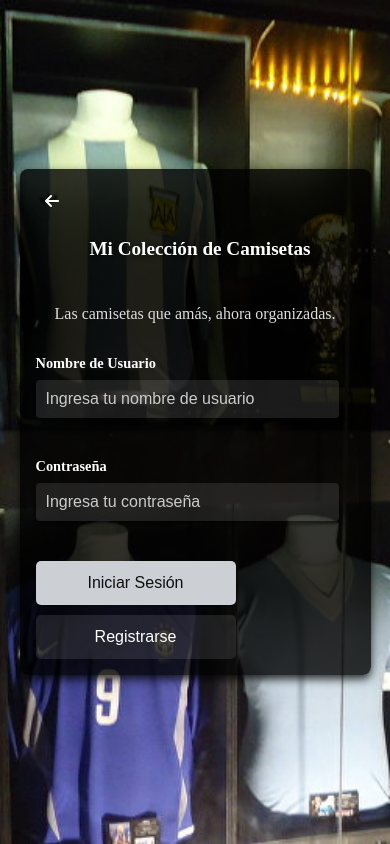
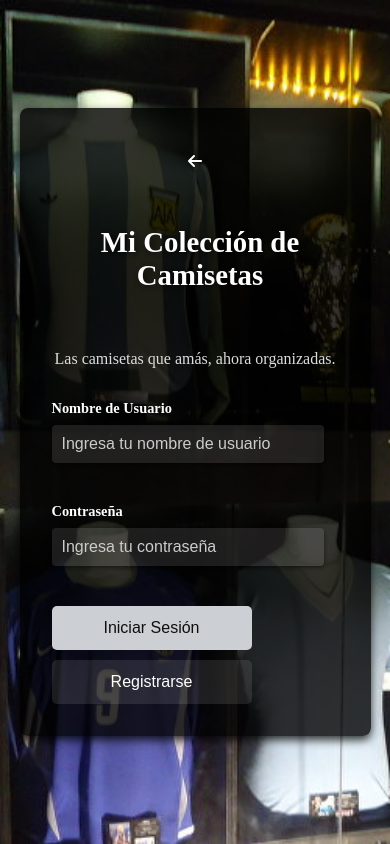
Before and after one commit to lminervino18/mi-coleccion-camisetas, a React (Create React App) app in the folder frontend/: page /login in a window 390 px wide. Built offline with nearby package versions, Linux system fonts and the light colour scheme.

Commit message:
fix: mobile style and navigate in shred

```diff
--- a/frontend/src/components/Home.css
+++ b/frontend/src/components/Home.css
@@ -210,14 +210,14 @@
     }
 
     .nav-buttons {
-        gap: 8px;
+        gap: 6px;
     }
 
     .btn {
-        padding: 6px 12px;
-        font-size: 0.8rem;
-        min-width: 70px;
-        height: 30px;
+        padding: 6px 10px;
+        font-size: 0.75rem;
+        min-width: 60px;
+        height: 28px;
         display: flex;
         align-items: center;
         justify-content: center;
@@ -267,14 +267,14 @@
     }
 
     .nav-buttons {
-        gap: 6px;
+        gap: 4px;
     }
 
     .btn {
         padding: 4px 8px;
-        font-size: 0.75rem;
-        min-width: 60px;
-        height: 25px;
+        font-size: 0.7rem;
+        min-width: 50px;
+        height: 24px;
     }
 
     .image-slider {
--- a/frontend/src/components/Home.js
+++ b/frontend/src/components/Home.js
@@ -1,4 +1,3 @@
-// Home.js
 import React, { useState, useEffect } from 'react';
 import { useNavigate } from 'react-router-dom';
 import RegisterForm from './RegisterForm';
@@ -15,6 +14,44 @@ function Home() {
   const importAll = (r) => r.keys().map(r);
   const images = importAll(require.context('../assets/people', false, /\.(png|jpe?g|svg)$/));
 
+  // Verificar autenticación al cargar el componente
+  useEffect(() => {
+    const checkAuth = () => {
+      const token = localStorage.getItem('token');
+      const usuarioId = localStorage.getItem('usuarioId');
+
+      if (!token) {
+        localStorage.clear();
+        return;
+      }
+
+      if (token && usuarioId) {
+        navigate('/camisetas', { replace: true });
+      }
+    };
+
+    checkAuth();
+
+    // Limpiar customOrder existente
+    Object.keys(localStorage).forEach((key) => {
+      if (key.startsWith('customOrder_')) {
+        localStorage.removeItem(key);
+      }
+    });
+
+    const handleBeforeUnload = () => {
+      if (!localStorage.getItem('token')) {
+        localStorage.clear();
+      }
+    };
+
+    window.addEventListener('beforeunload', handleBeforeUnload);
+    return () => {
+      window.removeEventListener('beforeunload', handleBeforeUnload);
+    };
+  }, [navigate]);
+
+  // Efecto para el slider de imágenes
   useEffect(() => {
     const interval = setInterval(() => {
       const nextIndex = (currentImageIndex + 1) % images.length;
--- a/frontend/src/components/Login.css
+++ b/frontend/src/components/Login.css
@@ -5,50 +5,21 @@
   align-items: center;
   height: 100vh;
   background: url("../assets/background.jpg") no-repeat center center;
-  background-size: cover;
-  background-attachment: fixed;
+  background-size: cover; /* Ajusta automáticamente para cubrir el área */
+  background-attachment: fixed; /* Opcional: crea un efecto de paralaje */
   position: relative;
 }
 
 /* Superposición oscura sobre el fondo */
 .overlay {
-  background-color: rgba(0, 0, 0, 0.8);
+  background-color: rgba(0, 0, 0, 0.8); /* Oscurece más el fondo */
   padding: 2rem;
   border-radius: 8px;
   color: #fff;
   text-align: center;
   max-width: 400px;
-  width: 90%;
-  box-shadow: 0 4px 10px rgba(0, 0, 0, 0.8);
-  position: relative; /* Para el posicionamiento del botón de retorno */
-}
-
-/* Botón de retorno */
-.back-button {
-  position: absolute;
-  top: 20px;
-  left: 20px;
-  background: none;
-  border: none;
-  color: white;
-  font-size: 1.5rem;
-  cursor: pointer;
-  transition: all 0.3s ease;
-  padding: 10px;
-  display: flex;
-  align-items: center;
-  justify-content: center;
-  z-index: 10;
-}
-
-.back-button:hover {
-  transform: scale(1.1);
-  color: #cccfd3;
-}
-
-.back-button:focus {
-  outline: none;
-  color: #cccfd3;
+  width: 90%; /* Adaptativo para pantallas pequeñas */
+  box-shadow: 0 4px 10px rgba(0, 0, 0, 0.8); /* Sombra para resaltar el formulario */
 }
 
 /* Estilo del logo y el título */
@@ -57,7 +28,6 @@
   align-items: center;
   justify-content: center;
   margin-bottom: 1rem;
-  margin-top: 1.5rem; /* Espacio para el botón de retorno */
 }
 
 /* Para el logo */
@@ -72,7 +42,7 @@
   font-size: 1.8rem;
   font-weight: bold;
   color: #fff;
-  text-shadow: 2px 2px 8px rgba(0, 0, 0, 0.8);
+  text-shadow: 2px 2px 8px rgba(0, 0, 0, 0.8); /* Contorno oscuro para resaltar */
 }
 
 /* Estilo del subtítulo */
@@ -102,7 +72,7 @@
   background-color: rgba(255, 255, 255, 0.1);
   color: #fff;
   font-size: 1rem;
-  box-shadow: 0 2px 5px rgba(0, 0, 0, 0.5);
+  box-shadow: 0 2px 5px rgba(0, 0, 0, 0.5); /* Resalta el input */
   margin-bottom: 1rem;
 }
 
@@ -113,11 +83,12 @@
 }
 
 /* Botones */
-.form-actions {
+.form-buttons {
   display: flex;
-  flex-direction: column;
-  gap: 10px;
+  justify-content: space-between;
 }
+
+/* Estilos para los botones */
 
 .login-form .btn-primary {
   width: 100%;
@@ -128,29 +99,26 @@
   color: rgb(15, 15, 15);
   border-radius: 5px;
   cursor: pointer;
-  transition: all 0.3s ease;
 }
 
 .login-form .btn-primary:hover {
   background-color: #fdfdfd;
-  transform: translateY(-2px);
 }
 
 .login-form .btn-secondary {
+  margin-top: 10px;
   width: 100%;
   padding: 10px;
   font-size: 1rem;
   border: none;
-  background-color: rgba(255, 255, 255, 0.1);
+  background-color: rgba(255, 255, 255, 0.1); /* Fondo translúcido */
   color: white;
   border-radius: 5px;
   cursor: pointer;
-  transition: all 0.3s ease;
 }
 
 .login-form .btn-secondary:hover {
-  background-color: rgba(255, 255, 255, 0.2);
-  transform: translateY(-2px);
+  background-color: rgba(255, 255, 255, 0.2); /* Más translúcido al pasar */
 }
 
 /* Estilo para mensajes de error */
@@ -164,10 +132,9 @@
   text-align: center;
   font-size: 0.9rem;
   width: 95%;
-  animation: fadeIn 0.3s ease-in-out;
 }
 
-/* Animaciones */
+/* Animación para el mensaje de error */
 @keyframes fadeIn {
   from {
     opacity: 0;
@@ -179,73 +146,94 @@
   }
 }
 
-/* Mejoras de accesibilidad */
-.back-button:focus,
-.btn:focus {
-  outline: 2px solid #fff;
-  outline-offset: 2px;
+.error-message {
+  animation: fadeIn 0.3s ease-in-out;
 }
 
-/* Efectos de hover mejorados */
-.back-button:hover {
-  transform: scale(1.1) translateX(-2px);
+/* Estilo para mensajes de error generales */
+.register-form .error-message {
+  color: #ff3333;
+  background-color: rgba(255, 51, 51, 0.1);
+  border: 1px solid #ff3333;
+  padding: 10px;
+  border-radius: 4px;
+  margin-bottom: 1.5rem;
+  text-align: center;
+  font-size: 0.9rem;
+  width: 100%;
+  animation: fadeIn 0.3s ease-in-out;
 }
 
-.btn:active {
-  transform: scale(0.98);
+/* Animación para el mensaje de error */
+@keyframes fadeIn {
+  from {
+    opacity: 0;
+    transform: translateY(-10px);
   }
-
-/* Prevenir problemas de texto */
-* {
-  -webkit-text-size-adjust: 100%;
-  text-size-adjust: 100%;
-}
-
-/* Media Queries */
-@media (max-width: 768px) {
-  .overlay {
-    padding: 1.5rem;
-  }
-
-  .back-button {
-    top: 15px;
-    left: 15px;
-    font-size: 1.2rem;
-  }
-
-  .logo {
-    height: 100px;
-  }
-
-  .title {
-    font-size: 1.4rem;
+  to {
+    opacity: 1;
+    transform: translateY(0);
   }
 }
 
-@media (max-width: 480px) {
-  .overlay {
-    padding: 1rem;
+/* Estilo para errores específicos de campo */
+.form-group .field-error {
+  color: #ff3333;
+  font-size: 0.8rem;
+  margin-top: 5px;
+  animation: fadeIn 0.3s ease-in-out;
 }
 
-  .back-button {
-    top: 10px;
-    left: 10px;
-    font-size: 1rem;
+/* Estilo para campos con error */
+.form-group input.error {
+  border: 1px solid #ff3333;
+  background-color: rgba(255, 51, 51, 0.05);
 }
 
-  .logo {
-    height: 80px;
+.form-group input.error:focus {
+  border-color: #ff3333;
+  box-shadow: 0 0 0 2px rgba(255, 51, 51, 0.2);
 }
 
-  .title {
-    font-size: 1.2rem;
+/* Estilo para el contenedor de mensajes de error */
+.error-container {
+  margin-bottom: 1.5rem;
+  width: 100%;
 }
 
-  .login-form .form-group input {
+/* Estilo para múltiples mensajes de error */
+.error-list {
+  list-style: none;
+  padding: 0;
+  margin: 0;
+}
+
+.error-list li {
+  color: #ff3333;
+  margin-bottom: 5px;
   font-size: 0.9rem;
 }
 
-  .btn {
-    font-size: 0.9rem;
+/* Estilo para el mensaje de éxito actualizado */
+.register-form .success-message {
+  text-align: center;
+  color: #4caf50;
+  border: 1px solid #4caf50;
+  padding: 15px;
+  border-radius: 4px;
+  margin-bottom: 1.5rem;
+  background-color: rgba(76, 175, 80, 0.1);
+  animation: fadeIn 0.3s ease-in-out;
 }
+
+.register-form .success-message h2 {
+  font-size: 1.4rem;
+  margin-bottom: 10px;
+  color: #ffffff;
 }
+
+.register-form .success-message p {
+  font-size: 1rem;
+  margin-bottom: 15px;
+  color: #ffffff;
+}
--- a/frontend/src/components/SharedCollection.js
+++ b/frontend/src/components/SharedCollection.js
@@ -14,6 +14,7 @@ import {
 
 import './Camisetas.css';
 import './SharedCollection.css';
+import { useNavigate } from 'react-router-dom';
 
 
 const API_URL = process.env.REACT_APP_API_URL;
@@ -262,6 +263,7 @@ function SharedCollection() {
     username: '',
     userPhoto: null
   });
+  const navigate = useNavigate();
 
   const { token } = useParams();
 
@@ -545,8 +547,7 @@ function SharedCollection() {
                 </div>
                 <button
                   className="create-collection-btn"
-                  onClick={() => window.location.href = 'https://micoleccioncamisetas-o2i9s0ka7-lorenzo-minervinos-projects.vercel.app/login'}
-
+                  onClick={() => navigate("/camisetas")}
                 >
                   ¡Crea tu propia colección!
                 </button>
```
Also changed, not shown: frontend/src/components/RegisterForm.css (line endings or trailing spaces). Lines whose indentation alone changed are shown as unchanged.
